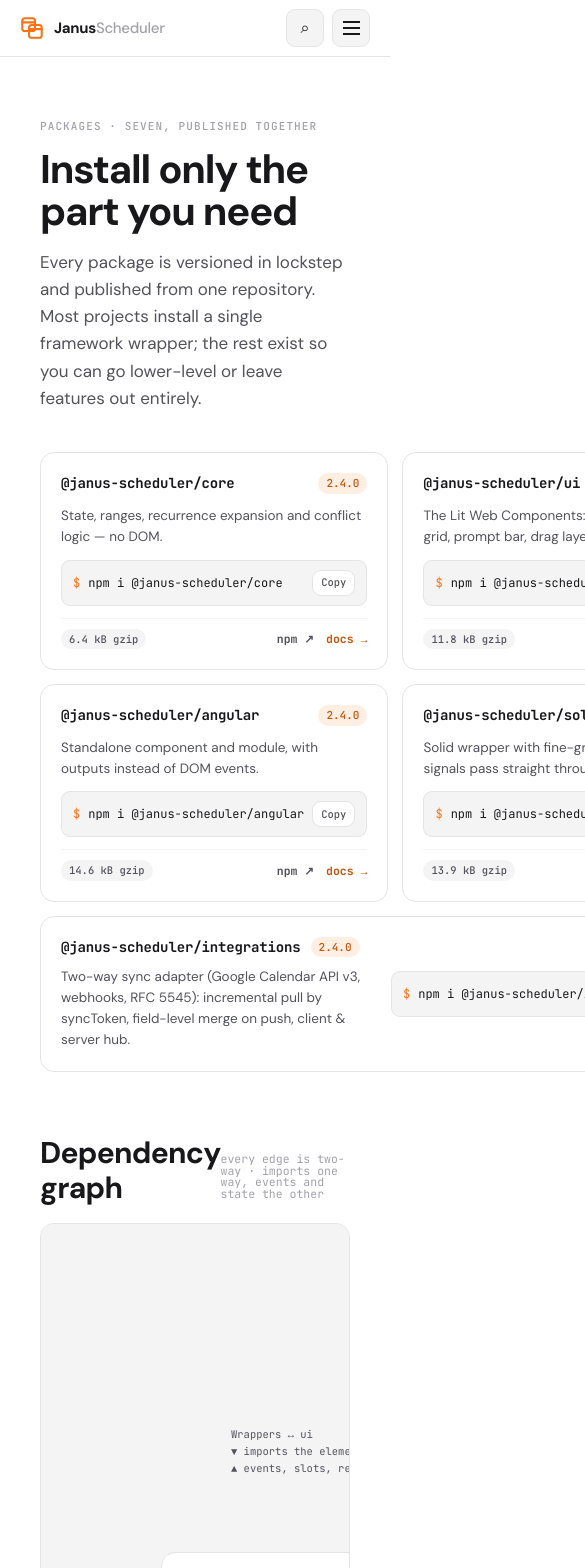
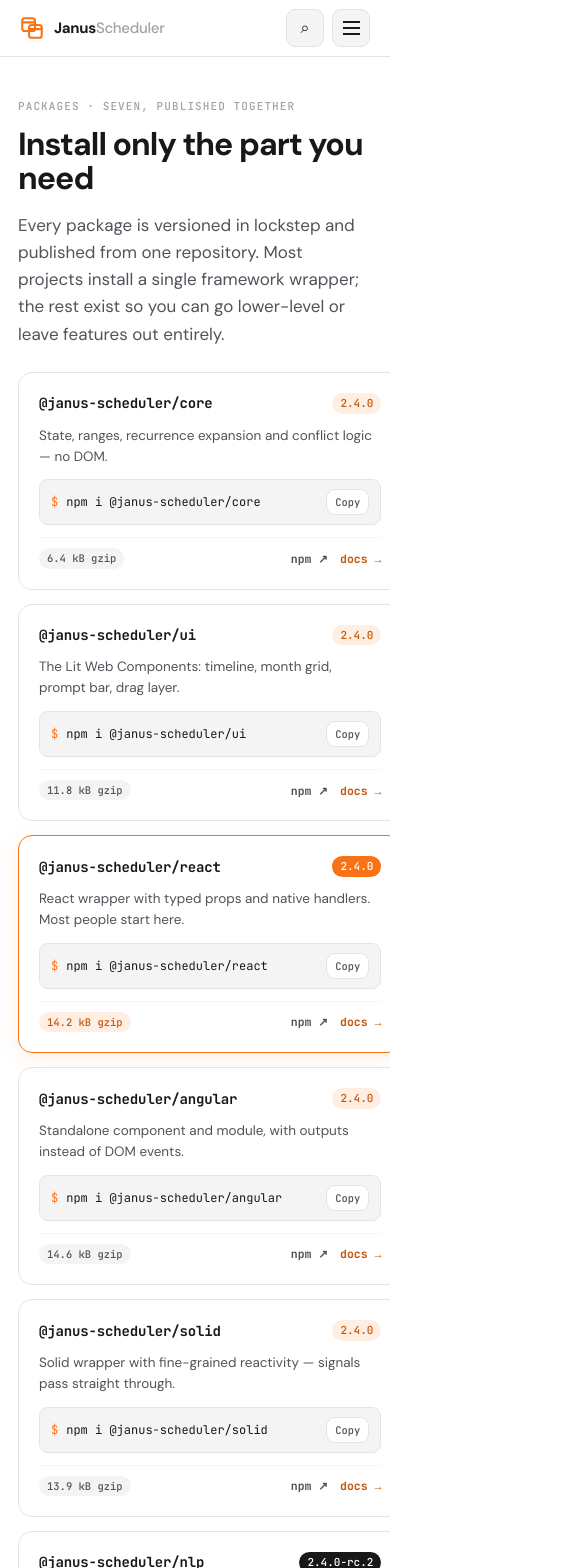
Before and after one commit to Janus-scheduler/main-page, a React (Vite) app: page /packages in a window 390 px wide. Shown: the top 1568 px of the page, 585 px wide, since content can reach past the window. Built offline with nearby package versions, Linux system fonts and the light colour scheme.

Commit message:
feat(packages): make packages page fully mobile responsive

```diff
--- a/src/index.css
+++ b/src/index.css
@@ -185,3 +185,72 @@
 
   .badge-strip-responsive-container { flex-direction: column !important; gap: 14px !important; padding: 14px 12px !important; }
 }
+
+/* Packages Page Responsive Classes */
+.packages-grid {
+  display: grid;
+  grid-template-columns: repeat(3, 1fr);
+  gap: 14px;
+}
+
+.packages-integrations-card {
+  grid-column: span 3;
+}
+
+.packages-integrations-inner {
+  display: grid;
+  grid-template-columns: 1fr 1fr 1fr;
+  gap: 20px;
+  align-items: center;
+}
+
+@media (max-width: 1024px) {
+  .packages-grid {
+    grid-template-columns: repeat(2, 1fr) !important;
+  }
+  .packages-integrations-card {
+    grid-column: span 2 !important;
+  }
+  .packages-integrations-inner {
+    grid-template-columns: 1fr 1fr !important;
+    gap: 16px !important;
+  }
+  .packages-integrations-inner > div:last-child {
+    grid-column: span 2 !important;
+    justify-content: flex-start !important;
+  }
+}
+
+@media (max-width: 768px) {
+  .packages-integrations-inner {
+    display: flex !important;
+    flex-direction: column !important;
+    align-items: stretch !important;
+    gap: 14px !important;
+  }
+  .packages-integrations-inner > div:last-child {
+    justify-content: space-between !important;
+    flex-wrap: wrap !important;
+  }
+}
+
+@media (max-width: 640px) {
+  .packages-grid {
+    grid-template-columns: 1fr !important;
+  }
+  .packages-integrations-card {
+    grid-column: span 1 !important;
+  }
+  .packages-header-responsive {
+    padding: 44px 18px 24px !important;
+  }
+  .packages-title-responsive {
+    font-size: clamp(32px, 8vw, 44px) !important;
+  }
+  .packages-section-responsive {
+    padding: 0 18px !important;
+  }
+  .packages-dep-section-responsive {
+    padding: 48px 18px 0 !important;
+  }
+}
--- a/src/pages/PackagesPage.jsx
+++ b/src/pages/PackagesPage.jsx
@@ -15,20 +15,20 @@
   const lbl = (k) => (copied === k ? 'Copied' : 'Copy');
 
   return (
-    <div style={{ width: '100%', maxWidth: '1440px', margin: '0 auto', background: 'var(--janus-bg)', color: 'var(--janus-text)' }}>
+    <div style={{ width: '100%', maxWidth: '1440px', margin: '0 auto', background: 'var(--janus-bg)', color: 'var(--janus-text)', overflowX: 'hidden' }}>
       <Header />
 
-      <header style={{ padding: '64px 40px 40px', display: 'flex', flexDirection: 'column', gap: '16px' }}>
+      <header className="packages-header-responsive" style={{ padding: '64px 40px 40px', display: 'flex', flexDirection: 'column', gap: '16px' }}>
         <span style={{ font: '500 11px/1 "JetBrains Mono", monospace', letterSpacing: '0.1em', textTransform: 'uppercase', color: 'var(--janus-text-muted)' }}>Packages · seven, published together</span>
-        <h1 style={{ margin: 0, maxWidth: '26ch', font: '700 52px/1.06 "DM Sans", sans-serif', letterSpacing: '-0.03em' }}>Install only the part you need</h1>
+        <h1 className="packages-title-responsive" style={{ margin: 0, maxWidth: '26ch', font: '700 52px/1.06 "DM Sans", sans-serif', letterSpacing: '-0.03em' }}>Install only the part you need</h1>
         <p style={{ margin: 0, maxWidth: '72ch', font: '400 17px/1.6 "DM Sans", sans-serif', color: 'var(--janus-text-secondary)', textWrap: 'pretty' }}>
           Every package is versioned in lockstep and published from one repository. Most projects install a single framework wrapper; the rest exist so you can go lower-level or leave features out entirely.
         </p>
       </header>
 
       {/* CARDS */}
-      <section style={{ padding: '0 40px' }}>
-        <div style={{ display: 'grid', gridTemplateColumns: 'repeat(3, 1fr)', gap: '14px' }}>
+      <section className="packages-section-responsive" style={{ padding: '0 40px' }}>
+        <div className="packages-grid">
 
           <div className="janus-package-card" style={{ border: '1.5px solid var(--janus-border)', borderRadius: '14px', padding: '20px', display: 'flex', flexDirection: 'column', gap: '12px', background: 'var(--janus-bg)' }}>
             <div style={{ display: 'flex', alignItems: 'center', justifyContent: 'space-between', gap: '10px' }}>
@@ -39,13 +39,13 @@
             <div style={{ display: 'flex', alignItems: 'center', gap: '8px', padding: '9px 11px', border: '1.5px solid var(--janus-border)', borderRadius: '9px', background: 'var(--janus-surface)' }}>
               <span style={{ font: '400 12px/1 "JetBrains Mono", monospace', color: 'var(--janus-accent)' }}>$</span>
               <span style={{ flex: 1, minWidth: 0, font: '400 12px/1 "JetBrains Mono", monospace', color: 'var(--janus-text)', whiteSpace: 'nowrap', overflow: 'hidden', textOverflow: 'ellipsis' }}>npm i @janus-scheduler/core</span>
-              <button className="janus-copy-btn" onClick={() => copy('core', 'core')} style={{ height: '26px', padding: '0 8px', border: '1.5px solid var(--janus-border)', borderRadius: '9px', background: 'var(--janus-bg)', color: 'var(--janus-text-secondary)', font: '500 10.5px/1 "JetBrains Mono", monospace', cursor: 'pointer' }}>{lbl('core')}</button>
+              <button className="janus-copy-btn" onClick={() => copy('core', 'core')} style={{ height: '26px', padding: '0 8px', border: '1.5px solid var(--janus-border)', borderRadius: '9px', background: 'var(--janus-bg)', color: 'var(--janus-text-secondary)', font: '500 10.5px/1 "JetBrains Mono", monospace', cursor: 'pointer', flexShrink: 0 }}>{lbl('core')}</button>
             </div>
             <div style={{ display: 'flex', alignItems: 'center', justifyContent: 'space-between', paddingTop: '10px', borderTop: '1px solid var(--janus-surface)' }}>
               <span style={{ padding: '3px 8px', borderRadius: '999px', background: 'var(--janus-surface)', color: 'var(--janus-text-secondary)', font: '500 10.5px/1.35 "JetBrains Mono", monospace' }}>6.4 kB gzip</span>
               <div style={{ display: 'flex', gap: '12px' }}>
                 <a href="#" style={{ font: '600 11.5px/1 "JetBrains Mono", monospace', color: 'var(--janus-text-secondary)' }}>npm ↗</a>
-                <a href="#" style={{ font: '600 11.5px/1 "JetBrains Mono", monospace', color: 'var(--janus-accent-text)' }}>docs →</a>
+                <a href="/docs/getting-started" style={{ font: '600 11.5px/1 "JetBrains Mono", monospace', color: 'var(--janus-accent-text)' }}>docs →</a>
               </div>
             </div>
           </div>
@@ -59,13 +59,13 @@
             <div style={{ display: 'flex', alignItems: 'center', gap: '8px', padding: '9px 11px', border: '1.5px solid var(--janus-border)', borderRadius: '9px', background: 'var(--janus-surface)' }}>
               <span style={{ font: '400 12px/1 "JetBrains Mono", monospace', color: 'var(--janus-accent)' }}>$</span>
               <span style={{ flex: 1, minWidth: 0, font: '400 12px/1 "JetBrains Mono", monospace', color: 'var(--janus-text)', whiteSpace: 'nowrap', overflow: 'hidden', textOverflow: 'ellipsis' }}>npm i @janus-scheduler/ui</span>
-              <button className="janus-copy-btn" onClick={() => copy('ui', 'ui')} style={{ height: '26px', padding: '0 8px', border: '1.5px solid var(--janus-border)', borderRadius: '9px', background: 'var(--janus-bg)', color: 'var(--janus-text-secondary)', font: '500 10.5px/1 "JetBrains Mono", monospace', cursor: 'pointer' }}>{lbl('ui')}</button>
+              <button className="janus-copy-btn" onClick={() => copy('ui', 'ui')} style={{ height: '26px', padding: '0 8px', border: '1.5px solid var(--janus-border)', borderRadius: '9px', background: 'var(--janus-bg)', color: 'var(--janus-text-secondary)', font: '500 10.5px/1 "JetBrains Mono", monospace', cursor: 'pointer', flexShrink: 0 }}>{lbl('ui')}</button>
             </div>
             <div style={{ display: 'flex', alignItems: 'center', justifyContent: 'space-between', paddingTop: '10px', borderTop: '1px solid var(--janus-surface)' }}>
               <span style={{ padding: '3px 8px', borderRadius: '999px', background: 'var(--janus-surface)', color: 'var(--janus-text-secondary)', font: '500 10.5px/1.35 "JetBrains Mono", monospace' }}>11.8 kB gzip</span>
               <div style={{ display: 'flex', gap: '12px' }}>
                 <a href="#" style={{ font: '600 11.5px/1 "JetBrains Mono", monospace', color: 'var(--janus-text-secondary)' }}>npm ↗</a>
-                <a href="#" style={{ font: '600 11.5px/1 "JetBrains Mono", monospace', color: 'var(--janus-accent-text)' }}>docs →</a>
+                <a href="/docs/getting-started" style={{ font: '600 11.5px/1 "JetBrains Mono", monospace', color: 'var(--janus-accent-text)' }}>docs →</a>
               </div>
             </div>
           </div>
@@ -79,13 +79,13 @@
             <div style={{ display: 'flex', alignItems: 'center', gap: '8px', padding: '9px 11px', border: '1.5px solid var(--janus-border)', borderRadius: '9px', background: 'var(--janus-surface)' }}>
               <span style={{ font: '400 12px/1 "JetBrains Mono", monospace', color: 'var(--janus-accent)' }}>$</span>
               <span style={{ flex: 1, minWidth: 0, font: '400 12px/1 "JetBrains Mono", monospace', color: 'var(--janus-text)', whiteSpace: 'nowrap', overflow: 'hidden', textOverflow: 'ellipsis' }}>npm i @janus-scheduler/react</span>
-              <button className="janus-copy-btn" onClick={() => copy('react', 'react')} style={{ height: '26px', padding: '0 8px', border: '1.5px solid var(--janus-border)', borderRadius: '9px', background: 'var(--janus-bg)', color: 'var(--janus-text-secondary)', font: '500 10.5px/1 "JetBrains Mono", monospace', cursor: 'pointer' }}>{lbl('react')}</button>
+              <button className="janus-copy-btn" onClick={() => copy('react', 'react')} style={{ height: '26px', padding: '0 8px', border: '1.5px solid var(--janus-border)', borderRadius: '9px', background: 'var(--janus-bg)', color: 'var(--janus-text-secondary)', font: '500 10.5px/1 "JetBrains Mono", monospace', cursor: 'pointer', flexShrink: 0 }}>{lbl('react')}</button>
             </div>
             <div style={{ display: 'flex', alignItems: 'center', justifyContent: 'space-between', paddingTop: '10px', borderTop: '1px solid var(--janus-surface)' }}>
               <span style={{ padding: '3px 8px', borderRadius: '999px', background: 'var(--janus-accent-tint)', color: 'var(--janus-accent-text)', font: '500 10.5px/1.35 "JetBrains Mono", monospace' }}>14.2 kB gzip</span>
               <div style={{ display: 'flex', gap: '12px' }}>
                 <a href="#" style={{ font: '600 11.5px/1 "JetBrains Mono", monospace', color: 'var(--janus-text-secondary)' }}>npm ↗</a>
-                <a href="#" style={{ font: '600 11.5px/1 "JetBrains Mono", monospace', color: 'var(--janus-accent-text)' }}>docs →</a>
+                <a href="/docs/frameworks/react" style={{ font: '600 11.5px/1 "JetBrains Mono", monospace', color: 'var(--janus-accent-text)' }}>docs →</a>
               </div>
             </div>
           </div>
@@ -99,13 +99,13 @@
             <div style={{ display: 'flex', alignItems: 'center', gap: '8px', padding: '9px 11px', border: '1.5px solid var(--janus-border)', borderRadius: '9px', background: 'var(--janus-surface)' }}>
               <span style={{ font: '400 12px/1 "JetBrains Mono", monospace', color: 'var(--janus-accent)' }}>$</span>
               <span style={{ flex: 1, minWidth: 0, font: '400 12px/1 "JetBrains Mono", monospace', color: 'var(--janus-text)', whiteSpace: 'nowrap', overflow: 'hidden', textOverflow: 'ellipsis' }}>npm i @janus-scheduler/angular</span>
-              <button className="janus-copy-btn" onClick={() => copy('angular', 'angular')} style={{ height: '26px', padding: '0 8px', border: '1.5px solid var(--janus-border)', borderRadius: '9px', background: 'var(--janus-bg)', color: 'var(--janus-text-secondary)', font: '500 10.5px/1 "JetBrains Mono", monospace', cursor: 'pointer' }}>{lbl('angular')}</button>
+              <button className="janus-copy-btn" onClick={() => copy('angular', 'angular')} style={{ height: '26px', padding: '0 8px', border: '1.5px solid var(--janus-border)', borderRadius: '9px', background: 'var(--janus-bg)', color: 'var(--janus-text-secondary)', font: '500 10.5px/1 "JetBrains Mono", monospace', cursor: 'pointer', flexShrink: 0 }}>{lbl('angular')}</button>
             </div>
             <div style={{ display: 'flex', alignItems: 'center', justifyContent: 'space-between', paddingTop: '10px', borderTop: '1px solid var(--janus-surface)' }}>
               <span style={{ padding: '3px 8px', borderRadius: '999px', background: 'var(--janus-surface)', color: 'var(--janus-text-secondary)', font: '500 10.5px/1.35 "JetBrains Mono", monospace' }}>14.6 kB gzip</span>
               <div style={{ display: 'flex', gap: '12px' }}>
                 <a href="#" style={{ font: '600 11.5px/1 "JetBrains Mono", monospace', color: 'var(--janus-text-secondary)' }}>npm ↗</a>
-                <a href="#" style={{ font: '600 11.5px/1 "JetBrains Mono", monospace', color: 'var(--janus-accent-text)' }}>docs →</a>
+                <a href="/docs/frameworks/angular" style={{ font: '600 11.5px/1 "JetBrains Mono", monospace', color: 'var(--janus-accent-text)' }}>docs →</a>
               </div>
             </div>
           </div>
@@ -119,13 +119,13 @@
             <div style={{ display: 'flex', alignItems: 'center', gap: '8px', padding: '9px 11px', border: '1.5px solid var(--janus-border)', borderRadius: '9px', background: 'var(--janus-surface)' }}>
               <span style={{ font: '400 12px/1 "JetBrains Mono", monospace', color: 'var(--janus-accent)' }}>$</span>
               <span style={{ flex: 1, minWidth: 0, font: '400 12px/1 "JetBrains Mono", monospace', color: 'var(--janus-text)', whiteSpace: 'nowrap', overflow: 'hidden', textOverflow: 'ellipsis' }}>npm i @janus-scheduler/solid</span>
-              <button className="janus-copy-btn" onClick={() => copy('solid', 'solid')} style={{ height: '26px', padding: '0 8px', border: '1.5px solid var(--janus-border)', borderRadius: '9px', background: 'var(--janus-bg)', color: 'var(--janus-text-secondary)', font: '500 10.5px/1 "JetBrains Mono", monospace', cursor: 'pointer' }}>{lbl('solid')}</button>
+              <button className="janus-copy-btn" onClick={() => copy('solid', 'solid')} style={{ height: '26px', padding: '0 8px', border: '1.5px solid var(--janus-border)', borderRadius: '9px', background: 'var(--janus-bg)', color: 'var(--janus-text-secondary)', font: '500 10.5px/1 "JetBrains Mono", monospace', cursor: 'pointer', flexShrink: 0 }}>{lbl('solid')}</button>
             </div>
             <div style={{ display: 'flex', alignItems: 'center', justifyContent: 'space-between', paddingTop: '10px', borderTop: '1px solid var(--janus-surface)' }}>
               <span style={{ padding: '3px 8px', borderRadius: '999px', background: 'var(--janus-surface)', color: 'var(--janus-text-secondary)', font: '500 10.5px/1.35 "JetBrains Mono", monospace' }}>13.9 kB gzip</span>
               <div style={{ display: 'flex', gap: '12px' }}>
                 <a href="#" style={{ font: '600 11.5px/1 "JetBrains Mono", monospace', color: 'var(--janus-text-secondary)' }}>npm ↗</a>
-                <a href="#" style={{ font: '600 11.5px/1 "JetBrains Mono", monospace', color: 'var(--janus-accent-text)' }}>docs →</a>
+                <a href="/docs/frameworks/solid" style={{ font: '600 11.5px/1 "JetBrains Mono", monospace', color: 'var(--janus-accent-text)' }}>docs →</a>
               </div>
             </div>
           </div>
@@ -139,19 +139,19 @@
             <div style={{ display: 'flex', alignItems: 'center', gap: '8px', padding: '9px 11px', border: '1.5px solid var(--janus-border)', borderRadius: '9px', background: 'var(--janus-surface)' }}>
               <span style={{ font: '400 12px/1 "JetBrains Mono", monospace', color: 'var(--janus-accent)' }}>$</span>
               <span style={{ flex: 1, minWidth: 0, font: '400 12px/1 "JetBrains Mono", monospace', color: 'var(--janus-text)', whiteSpace: 'nowrap', overflow: 'hidden', textOverflow: 'ellipsis' }}>npm i @janus-scheduler/nlp</span>
-              <button className="janus-copy-btn" onClick={() => copy('nlp', 'nlp')} style={{ height: '26px', padding: '0 8px', border: '1.5px solid var(--janus-border)', borderRadius: '9px', background: 'var(--janus-bg)', color: 'var(--janus-text-secondary)', font: '500 10.5px/1 "JetBrains Mono", monospace', cursor: 'pointer' }}>{lbl('nlp')}</button>
+              <button className="janus-copy-btn" onClick={() => copy('nlp', 'nlp')} style={{ height: '26px', padding: '0 8px', border: '1.5px solid var(--janus-border)', borderRadius: '9px', background: 'var(--janus-bg)', color: 'var(--janus-text-secondary)', font: '500 10.5px/1 "JetBrains Mono", monospace', cursor: 'pointer', flexShrink: 0 }}>{lbl('nlp')}</button>
             </div>
             <div style={{ display: 'flex', alignItems: 'center', justifyContent: 'space-between', paddingTop: '10px', borderTop: '1px solid var(--janus-surface)' }}>
               <span style={{ padding: '3px 8px', borderRadius: '999px', background: 'var(--janus-surface)', color: 'var(--janus-text-secondary)', font: '500 10.5px/1.35 "JetBrains Mono", monospace' }}>4.9 kB + 38 kB lazy</span>
               <div style={{ display: 'flex', gap: '12px' }}>
                 <a href="#" style={{ font: '600 11.5px/1 "JetBrains Mono", monospace', color: 'var(--janus-text-secondary)' }}>npm ↗</a>
-                <a href="#" style={{ font: '600 11.5px/1 "JetBrains Mono", monospace', color: 'var(--janus-accent-text)' }}>docs →</a>
+                <a href="/docs/topics/nlp" style={{ font: '600 11.5px/1 "JetBrains Mono", monospace', color: 'var(--janus-accent-text)' }}>docs →</a>
               </div>
             </div>
           </div>
 
-          <div className="janus-package-card" style={{ border: '1.5px solid var(--janus-border)', borderRadius: '14px', padding: '20px', display: 'flex', flexDirection: 'column', gap: '12px', gridColumn: 'span 3', background: 'var(--janus-bg)' }}>
-            <div style={{ display: 'grid', gridTemplateColumns: '1fr 1fr 1fr', gap: '20px', alignItems: 'center' }}>
+          <div className="janus-package-card packages-integrations-card" style={{ border: '1.5px solid var(--janus-border)', borderRadius: '14px', padding: '20px', display: 'flex', flexDirection: 'column', gap: '12px', background: 'var(--janus-bg)' }}>
+            <div className="packages-integrations-inner">
               <div style={{ display: 'flex', flexDirection: 'column', gap: '10px' }}>
                 <div style={{ display: 'flex', alignItems: 'center', gap: '10px' }}>
                   <code style={{ font: '600 14px/1.3 "JetBrains Mono", monospace', letterSpacing: '-0.01em' }}>@janus-scheduler/integrations</code>
@@ -162,9 +162,9 @@
               <div style={{ display: 'flex', alignItems: 'center', gap: '8px', padding: '9px 11px', border: '1.5px solid var(--janus-border)', borderRadius: '9px', background: 'var(--janus-surface)' }}>
                 <span style={{ font: '400 12px/1 "JetBrains Mono", monospace', color: 'var(--janus-accent)' }}>$</span>
                 <span style={{ flex: 1, minWidth: 0, font: '400 12px/1 "JetBrains Mono", monospace', color: 'var(--janus-text)', whiteSpace: 'nowrap', overflow: 'hidden', textOverflow: 'ellipsis' }}>npm i @janus-scheduler/integrations</span>
-                <button className="janus-copy-btn" onClick={() => copy('integrations', 'integrations')} style={{ height: '26px', padding: '0 8px', border: '1.5px solid var(--janus-border)', borderRadius: '9px', background: 'var(--janus-bg)', color: 'var(--janus-text-secondary)', font: '500 10.5px/1 "JetBrains Mono", monospace', cursor: 'pointer' }}>{lbl('integrations')}</button>
+                <button className="janus-copy-btn" onClick={() => copy('integrations', 'integrations')} style={{ height: '26px', padding: '0 8px', border: '1.5px solid var(--janus-border)', borderRadius: '9px', background: 'var(--janus-bg)', color: 'var(--janus-text-secondary)', font: '500 10.5px/1 "JetBrains Mono", monospace', cursor: 'pointer', flexShrink: 0 }}>{lbl('integrations')}</button>
               </div>
-              <div style={{ display: 'flex', alignItems: 'center', justifyContent: 'flex-end', gap: '16px' }}>
+              <div style={{ display: 'flex', alignItems: 'center', justifyContent: 'flex-end', gap: '12px', flexWrap: 'wrap' }}>
                 <span style={{ padding: '3px 8px', borderRadius: '999px', background: 'var(--janus-surface)', color: 'var(--janus-text-secondary)', font: '500 10.5px/1.35 "JetBrains Mono", monospace' }}>3.1 kB gzip</span>
                 <span style={{ padding: '3px 8px', borderRadius: '999px', border: '1.5px solid var(--janus-border)', color: 'var(--janus-text-secondary)', font: '500 10.5px/1.35 "JetBrains Mono", monospace' }}>Google Calendar v3</span>
                 <a href="https://www.npmjs.com/package/@janus-scheduler/integrations" target="_blank" rel="noreferrer" style={{ font: '600 11.5px/1 "JetBrains Mono", monospace', color: 'var(--janus-text-secondary)', textDecoration: 'none' }}>npm ↗</a>
@@ -177,12 +177,12 @@
       </section>
 
       {/* DEPENDENCY GRAPH */}
-      <section style={{ padding: '64px 40px 0' }}>
-        <div style={{ display: 'flex', alignItems: 'baseline', justifyContent: 'space-between', marginBottom: '18px' }}>
-          <h2 style={{ margin: 0, font: '700 30px/1.15 "DM Sans", sans-serif', letterSpacing: '-0.025em' }}>Dependency graph</h2>
-          <span style={{ font: '400 11.5px/1 "JetBrains Mono", monospace', color: 'var(--janus-text-muted)' }}>every edge is two-way · imports one way, events and state the other</span>
+      <section className="packages-dep-section-responsive" style={{ padding: '64px 40px 0' }}>
+        <div style={{ display: 'flex', alignItems: 'baseline', justifyContent: 'space-between', marginBottom: '18px', flexWrap: 'wrap', gap: '10px' }}>
+          <h2 style={{ margin: 0, font: '700 clamp(24px, 5.5vw, 30px)/1.15 "DM Sans", sans-serif', letterSpacing: '-0.025em' }}>Dependency graph</h2>
+          <span style={{ font: '400 11.5px/1.4 "JetBrains Mono", monospace', color: 'var(--janus-text-muted)' }}>every edge is two-way · imports one way, events and state the other</span>
         </div>
-        <div style={{ border: '1.5px solid var(--janus-border)', borderRadius: '14px', background: 'var(--janus-surface)', padding: '32px 40px', overflowX: 'auto' }}>
+        <div style={{ border: '1.5px solid var(--janus-border)', borderRadius: '14px', background: 'var(--janus-surface)', padding: '24px 20px', overflowX: 'auto', WebkitOverflowScrolling: 'touch' }}>
           <div style={{ position: 'relative', width: '1200px', height: '404px', margin: '0 auto' }}>
 
             <div style={{ position: 'absolute', left: '300px', top: '0', width: '180px', height: '62px', border: '1.5px solid var(--janus-border)', borderRadius: '14px', background: 'var(--janus-bg)', display: 'flex', flexDirection: 'column', justifyContent: 'center', gap: '3px', padding: '0 14px' }}>
@@ -256,13 +256,13 @@
       </section>
 
       {/* COMPATIBILITY MATRIX */}
-      <section style={{ padding: '64px 40px 0' }}>
-        <div style={{ display: 'flex', alignItems: 'baseline', justifyContent: 'space-between', marginBottom: '18px' }}>
-          <h2 style={{ margin: 0, font: '700 30px/1.15 "DM Sans", sans-serif', letterSpacing: '-0.025em' }}>Compatibility matrix</h2>
-          <span style={{ font: '400 11.5px/1 "JetBrains Mono", monospace', color: 'var(--janus-text-muted)' }}>peer ranges as published · TypeScript ≥5.0 throughout</span>
+      <section className="packages-dep-section-responsive" style={{ padding: '64px 40px 0' }}>
+        <div style={{ display: 'flex', alignItems: 'baseline', justifyContent: 'space-between', marginBottom: '18px', flexWrap: 'wrap', gap: '10px' }}>
+          <h2 style={{ margin: 0, font: '700 clamp(24px, 5.5vw, 30px)/1.15 "DM Sans", sans-serif', letterSpacing: '-0.025em' }}>Compatibility matrix</h2>
+          <span style={{ font: '400 11.5px/1.4 "JetBrains Mono", monospace', color: 'var(--janus-text-muted)' }}>peer ranges as published · TypeScript ≥5.0 throughout</span>
         </div>
-        <div style={{ border: '1.5px solid var(--janus-border)', borderRadius: '14px', overflow: 'hidden' }}>
-          <div style={{ display: 'grid', gridTemplateColumns: '1.5fr repeat(4, 1fr) 1.1fr' }}>
+        <div style={{ border: '1.5px solid var(--janus-border)', borderRadius: '14px', overflowX: 'auto', WebkitOverflowScrolling: 'touch' }}>
+          <div style={{ display: 'grid', gridTemplateColumns: '1.5fr repeat(4, 1fr) 1.2fr', minWidth: '640px' }}>
             {['Package', 'React', 'Angular', 'Solid', 'Vue', 'Node / SSR'].map((th, i) => (
               <span key={th} style={{ padding: i === 0 ? '9px 18px' : i === 5 ? '9px 18px 9px 12px' : '9px 12px', background: 'var(--janus-surface)', borderBottom: '1.5px solid var(--janus-border)', font: '500 10.5px/1.4 "JetBrains Mono", monospace', letterSpacing: '0.07em', textTransform: 'uppercase', color: 'var(--janus-text-secondary)' }}>{th}</span>
             ))}
```
